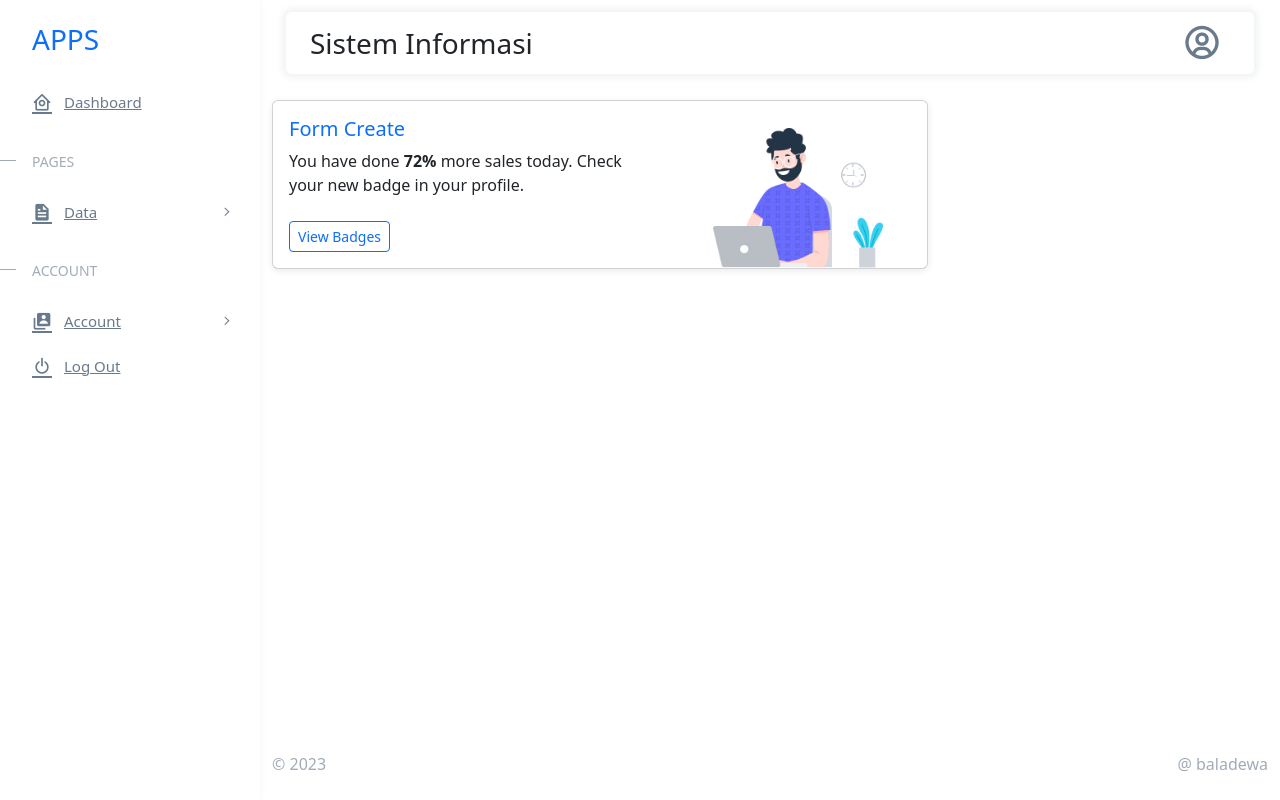
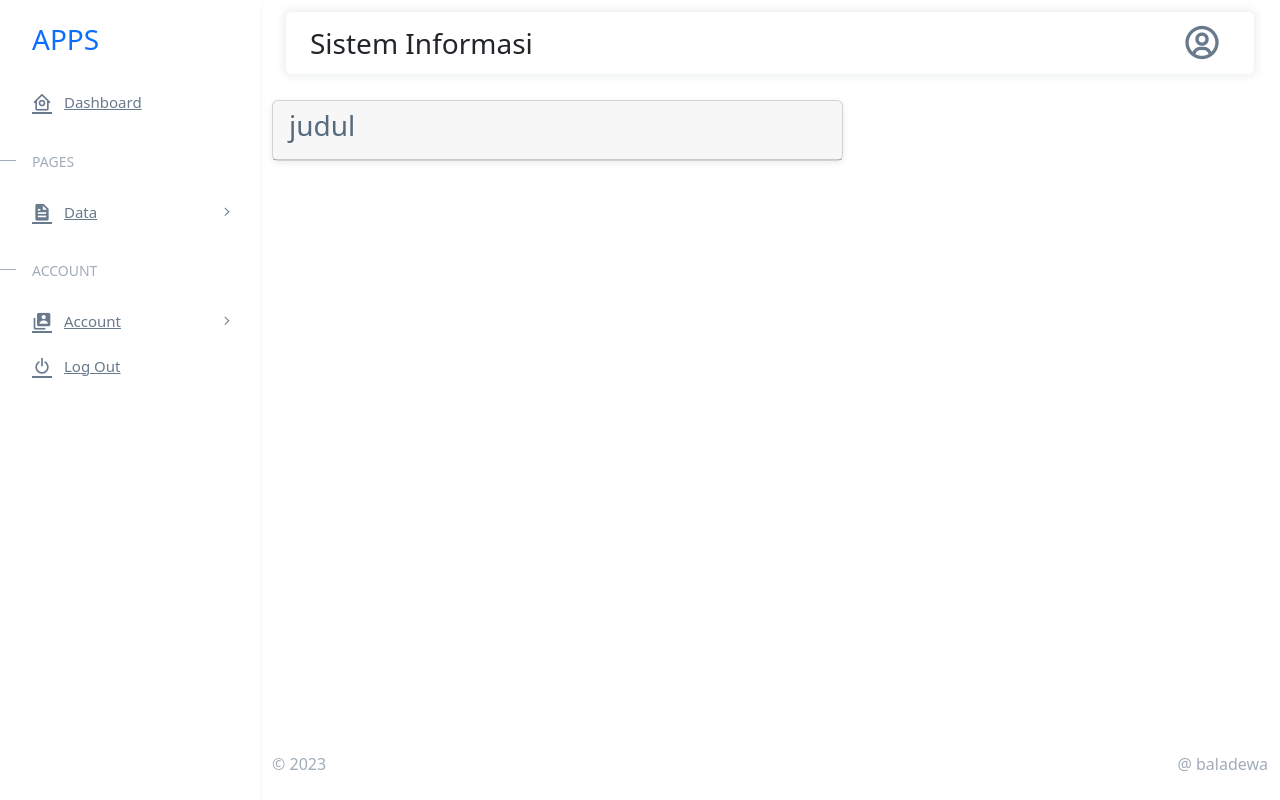
Before and after one commit to baladewa-web/codeigniter, a CodeIgniter app: the page made by application/views/page/create_form.php in a window 1280 px wide. Run offline with CodeIgniter, Linux system fonts and the light colour scheme; some libraries are stand-ins or nearby versions.

Commit message:
work commit

```diff
--- a/application/views/page/create_form.php
+++ b/application/views/page/create_form.php
@@ -27,31 +27,10 @@
 
             <div class="container-xxl flex-grow-1 container-p-y">
               <div class="row">
-                <div class="col-lg-8 mb-4 order-0">
+                <div class="col-lg-7 col-md-8 mb-4 order-0">
                   <div class="card">
-                    <div class="d-flex align-items-end row">
-                      <div class="col-sm-7">
-                        <div class="card-body">
-                          <h5 class="card-title text-primary">Form Create</h5>
-                          <p class="mb-4">
-                            You have done <span class="fw-bold">72%</span> more sales today. Check your new badge in
-                            your profile.
-                          </p>
-
-                          <a href="javascript:;" class="btn btn-sm btn-outline-primary">View Badges</a>
-                        </div>
-                      </div>
-                      <div class="col-sm-5 text-center text-sm-left">
-                        <div class="card-body pb-0 px-0 px-md-4">
-                          <img
-                            src="../assets/img/illustrations/man-with-laptop-light.png"
-                            height="140"
-                            alt="View Badge User"
-                            data-app-dark-img="illustrations/man-with-laptop-dark.png"
-                            data-app-light-img="illustrations/man-with-laptop-light.png"
-                          />
-                        </div>
-                      </div>
+                    <div class="card-header">
+                      <h3>judul</h3>
                     </div>
                   </div>
                 </div>
--- a/application/views/partials/script.php
+++ b/application/views/partials/script.php
@@ -1,7 +1,5 @@
 
-<!-- Modal -->
-
-
+<!-- LogOut Modal -->
 <div class="modal fade" id="logoutModal" tabindex="-1" aria-hidden="true">
     <div class="modal-dialog" role="document">
       <div class="modal-content">
@@ -26,6 +24,7 @@
     </div>
 </div>
 
+
 <!-- build:js assets/vendor/js/core.js -->
 <script src="<?php echo base_url() ?>assets/vendor/libs/jquery/jquery.js"></script>
 <script src="<?php echo base_url() ?>assets/vendor/libs/popper/popper.js"></script>
```
Also changed, not shown: application/views/page/list.php (+23 -10 lines).
